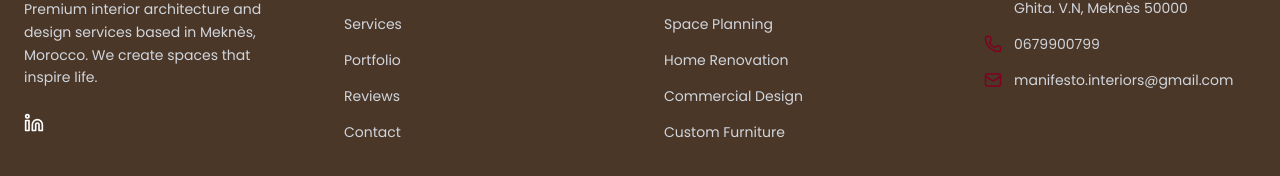
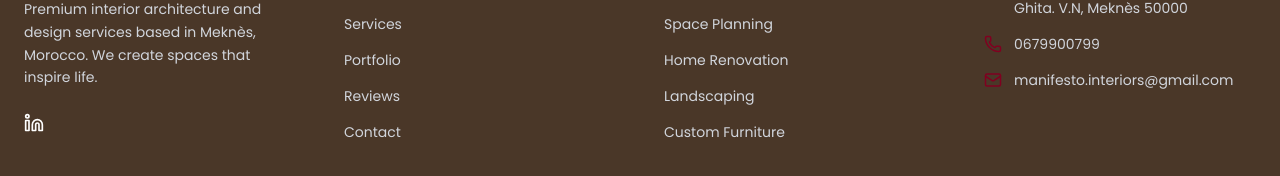
Before and after one commit to shadowinside215-ux/manifesto, a React (Vite) app: page /about in a window 1280 px wide. Shown: the part 1290-1466 px from the top of the page. Built offline with nearby package versions, Linux system fonts and the light colour scheme; no server answers; the database is empty; a web font is replaced by a local one.

Commit message:
feat: Introduce landscaping services and admin navigation
Adds a new "Landscaping" service category, replacing "Commercial" in services and portfolio filters. Also, adds an "Admin" link to the main navigation bar.

```diff
--- a/src/components/Navbar.tsx
+++ b/src/components/Navbar.tsx
@@ -21,6 +21,7 @@ export default function Navbar() {
     { name: t.nav.portfolio, href: "/portfolio" },
     { name: t.nav.reviews, href: "/reviews" },
     { name: t.nav.contact, href: "/contact" },
+    { name: t.nav.admin, href: "/admin" },
   ];
 
   useEffect(() => {
--- a/src/components/UploadModal.tsx
+++ b/src/components/UploadModal.tsx
@@ -123,7 +123,7 @@ export default function UploadModal({ isOpen, onClose, defaultCategory = "Reside
                   className="w-full h-10 px-3 border border-gray-200 focus:border-brand-burgundy focus:ring-0 outline-none rounded-none text-sm"
                 >
                   <option value="Residential">Residential</option>
-                  <option value="Commercial">Commercial</option>
+                  <option value="Landscaping">Landscaping</option>
                   <option value="Modern">Modern</option>
                   <option value="Traditional">Traditional</option>
                 </select>
--- a/src/lib/translations.ts
+++ b/src/lib/translations.ts
@@ -69,7 +69,7 @@ export const translations = {
       s1: { title: "Interior Design", desc: "Comprehensive design concepts tailored to your lifestyle and aesthetic preferences." },
       s2: { title: "Space Planning", desc: "Optimizing the flow and functionality of your environment for maximum comfort." },
       s3: { title: "Home Renovation", desc: "Transforming existing spaces into modern masterpieces with high-end finishes." },
-      s4: { title: "Commercial Design", desc: "Creating inspiring workspaces and retail environments that reflect your brand." },
+      s4: { title: "Landscaping", desc: "Expert landscape architecture and garden design to harmonize your outdoor spaces." },
       s5: { title: "Custom Furniture", desc: "Bespoke furniture pieces designed and crafted to fit your space perfectly." },
       s6: { title: "Technical Consulting", desc: "Expert advice on materials, lighting, and architectural integration." }
     },
@@ -200,7 +200,7 @@ export const translations = {
       s1: { title: "Design d'Intérieur", desc: "Concepts de design complets adaptés à votre style de vie et à vos préférences esthétiques." },
       s2: { title: "Planification d'Espace", desc: "Optimisation du flux et de la fonctionnalité de votre environnement pour un confort maximal." },
       s3: { title: "Rénovation de Maison", desc: "Transformer des espaces existants en chefs-d'œuvre modernes avec des finitions haut de gamme." },
-      s4: { title: "Design Commercial", desc: "Créer des espaces de travail et des environnements de vente inspirants qui reflètent votre marque." },
+      s4: { title: "Aménagement Paysager", desc: "Architecture de paysage et conception de jardins pour harmoniser vos espaces extérieurs." },
       s5: { title: "Mobilier sur Mesure", desc: "Pièces de mobilier sur mesure conçues et fabriquées pour s'adapter parfaitement à votre espace." },
       s6: { title: "Conseil Technique", desc: "Conseils d'experts sur les matériaux, l'éclairage et l'intégration architecturale." }
     },
@@ -332,7 +332,7 @@ export const translations = {
       s1: { title: "التصميم الداخلي", desc: "مفاهيم تصميم شاملة مصممة لتناسب أسلوب حياتك وتفضيلاتك الجمالية." },
       s2: { title: "تخطيط المساحات", desc: "تحسين تدفق ووظائف بيئتك لتحقيق أقصى قدر من الراحة." },
       s3: { title: "تجديد المنازل", desc: "تحويل المساحات الحالية إلى تحف فنية حديثة بتشطيبات راقية." },
-      s4: { title: "التصميم التجاري", desc: "إنشاء مساحات عمل وبيئات بيع بالتجزئة ملهمة تعكس علامتك التجارية." },
+      s4: { title: "تنسيق المناظر الطبيعية", desc: "هندسة المناظر الطبيعية وتصميم الحدائق لتنسيق مساحاتك الخارجية." },
       s5: { title: "أثاث مخصص", desc: "قطع أثاث مصممة ومصنوعة خصيصاً لتناسب مساحتك تماماً." },
       s6: { title: "الاستشارات الفنية", desc: "نصائح الخبراء بشأن المواد والإضاءة والتكامل المعماري." }
     },
--- a/src/pages/AdminPanel.tsx
+++ b/src/pages/AdminPanel.tsx
@@ -193,7 +193,7 @@ export default function AdminPanel() {
                     className="w-full h-10 px-3 border border-gray-200 focus:border-brand-burgundy focus:ring-0 outline-none rounded-none text-sm"
                   >
                     <option value="Residential">Residential</option>
-                    <option value="Commercial">Commercial</option>
+                    <option value="Landscaping">Landscaping</option>
                     <option value="Modern">Modern</option>
                     <option value="Traditional">Traditional</option>
                   </select>
--- a/src/pages/Portfolio.tsx
+++ b/src/pages/Portfolio.tsx
@@ -26,7 +26,7 @@ export default function Portfolio() {
   const [isConfirmOpen, setIsConfirmOpen] = useState(false);
   const [photoToDelete, setPhotoToDelete] = useState<string | null>(null);
 
-  const categories = ["All", "Residential", "Commercial", "Modern", "Traditional"];
+  const categories = ["All", "Residential", "Landscaping", "Modern", "Traditional"];
 
   useEffect(() => {
     const q = query(collection(db, "photos"), orderBy("createdAt", "desc"));
--- a/src/pages/Services.tsx
+++ b/src/pages/Services.tsx
@@ -1,5 +1,5 @@
 import { motion } from "motion/react";
-import { Paintbrush, Layout, Home, Building2, Sofa, Ruler, Plus } from "lucide-react";
+import { Paintbrush, Layout, Home, Trees, Sofa, Ruler, Plus } from "lucide-react";
 import { useAuth } from "@/contexts/AuthContext";
 import { useLanguage } from "@/contexts/LanguageContext";
 import { useState } from "react";
@@ -34,8 +34,8 @@ export default function Services() {
     {
       title: t.services.s4.title,
       desc: t.services.s4.desc,
-      icon: Building2,
-      category: "Commercial",
+      icon: Trees,
+      category: "Landscaping",
     },
     {
       title: t.services.s5.title,
```
